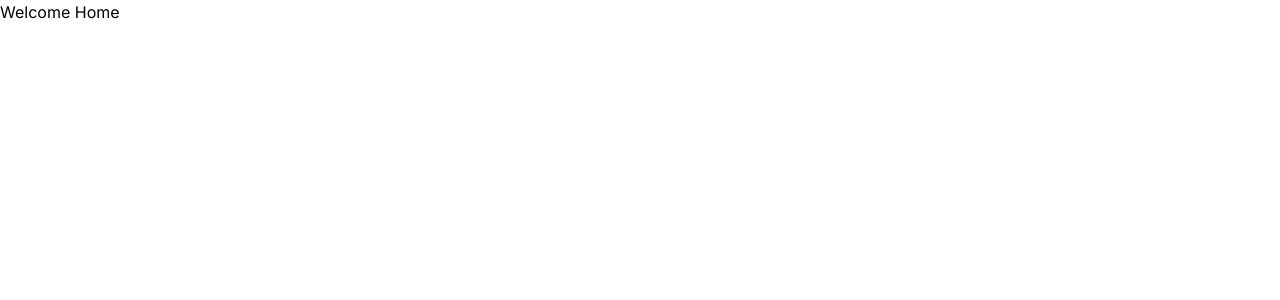
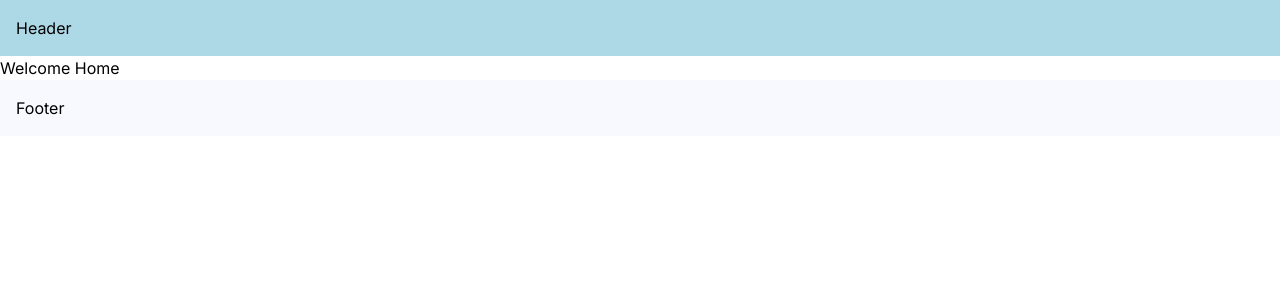
Before and after one commit to Sanjeevani15/Next14Tutorial, a Next.js app: page / in a window 1280 px wide. Shown: the top 300 px of the page. Built offline with nearby package versions, Linux system fonts and the light colour scheme.

Commit message:
fix: layout

```diff
--- a/src/app/layout.tsx
+++ b/src/app/layout.tsx
@@ -16,7 +16,15 @@ export default function RootLayout({
 }>) {
   return (
     <html lang="en">
-      <body className={inter.className}>{children}</body>
+      <body className={inter.className}>
+        <header style={{ backgroundColor: "lightblue", padding: "1rem" }}>
+          <p>Header</p>
+        </header>
+        {children}
+        <footer style={{ backgroundColor: "ghostwhite", padding: "1rem" }}>
+          <p>Footer</p>
+        </footer>
+      </body>
     </html>
   );
 }
```
